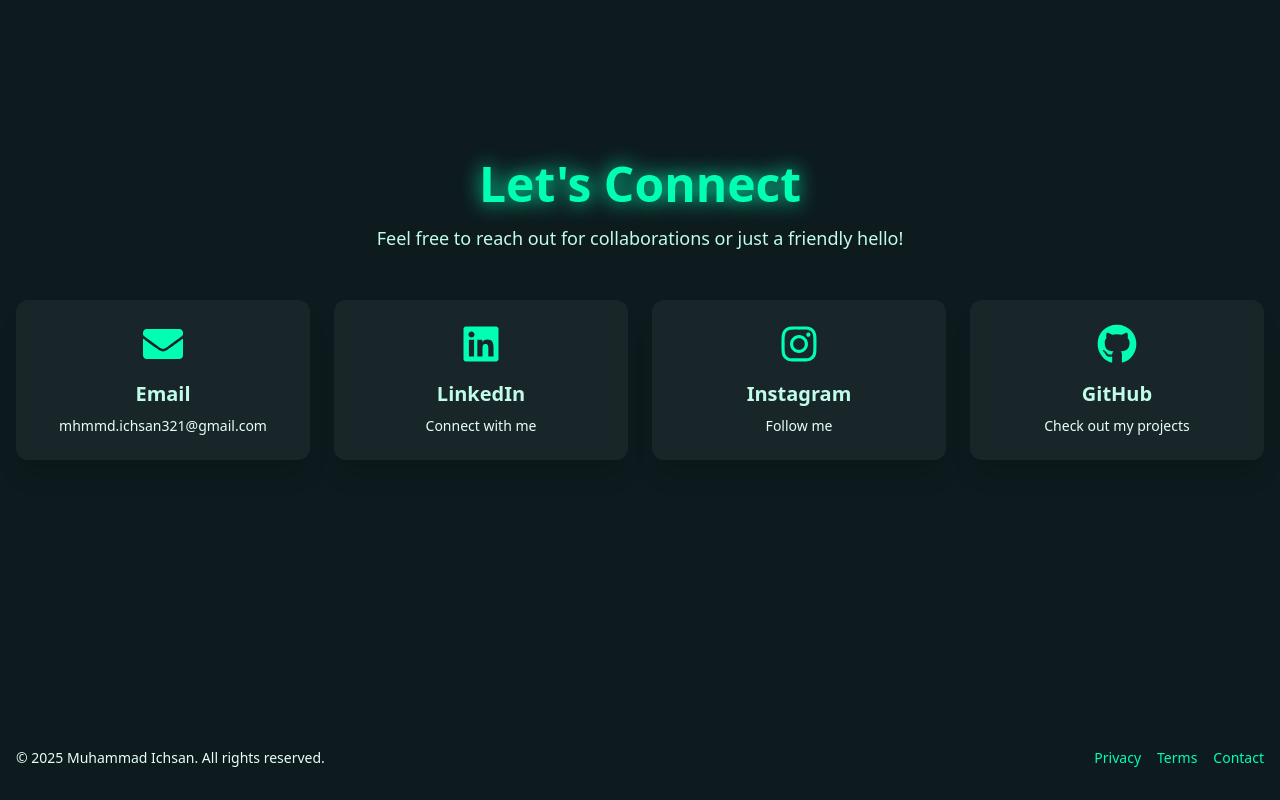
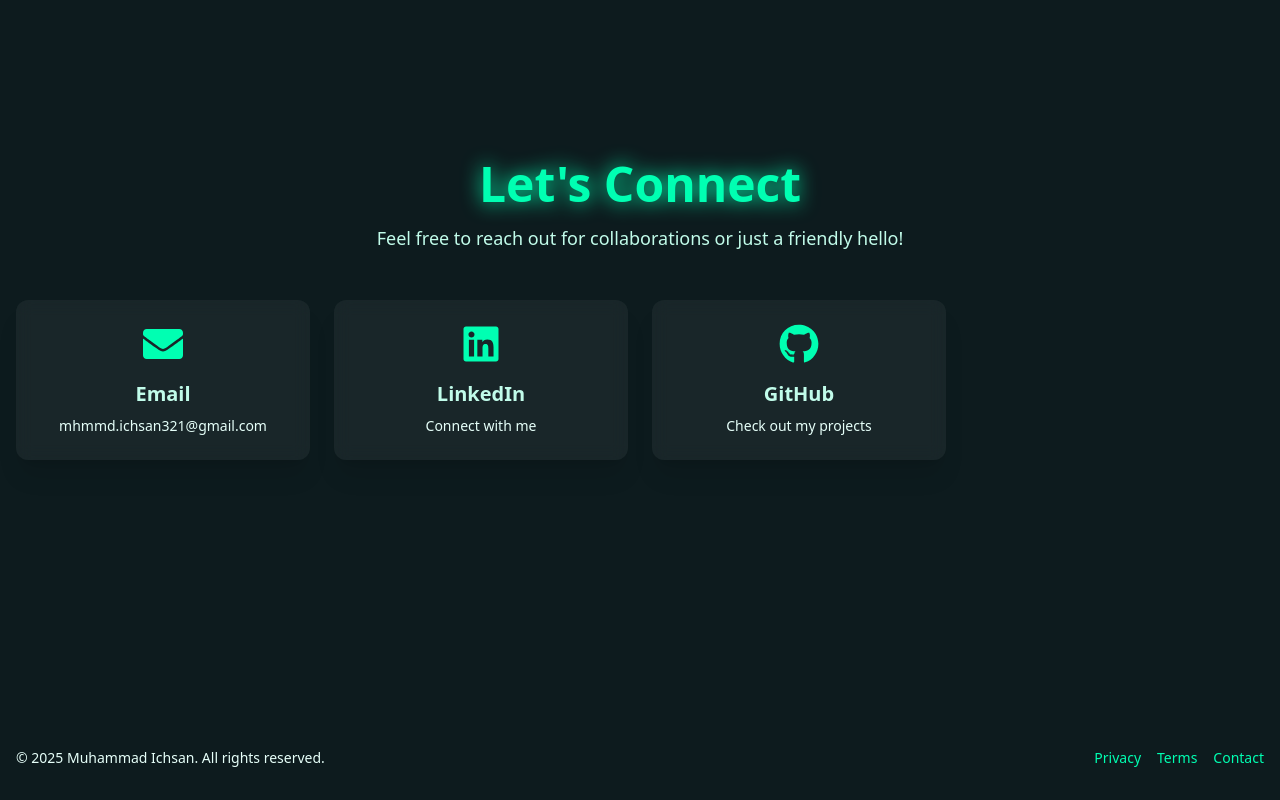
Before and after one commit to MhmmdIchsan/portofolio-web, a Next.js app: page / in a window 1280 px wide. Shown: the part 3532-4332 px from the top of the page. Built offline with nearby package versions, Linux system fonts and the light colour scheme.

Commit message:
Update contactData.tsx

```diff
--- a/app/components/data/contactData.tsx
+++ b/app/components/data/contactData.tsx
@@ -14,12 +14,6 @@ export const contactData = [
     href: "https://www.linkedin.com/in/mhmmdichsan",
   },
   {
-    icon: <FaInstagram className="w-10 h-10 text-[#00FFB2] drop-shadow-glow" />,
-    title: "Instagram",
-    text: "Follow me",
-    href: "https://www.instagram.com/mhmd.ichsnn",
-  },
-  {
     icon: <FaGithub className="w-10 h-10 text-[#00FFB2] drop-shadow-glow" />,
     title: "GitHub",
     text: "Check out my projects",
```
